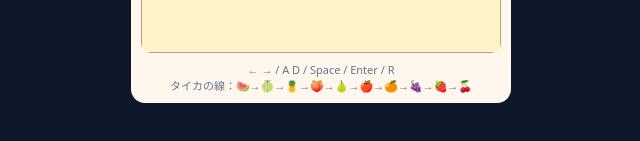
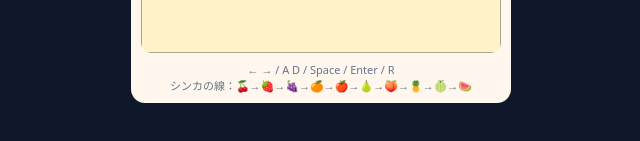
Before and after one commit to novelstar354/game30, a plain HTML site: page index.html in a window 1280 px wide. Shown: the part 609-750 px from the top of the page, without its empty margins (319-959 px from the left). Drawn offline with nearby package versions, Linux system fonts and the light colour scheme.

Commit message:
Update index.html

```diff
--- a/index.html
+++ b/index.html
@@ -122,7 +122,7 @@ canvas{
  <div id="guide"></div>
  <canvas id="world" width="360" height="520"></canvas>
  <div class="hint">← → / A D / Space / Enter / R<br>
- タイカの線：🍉→🍈→🍍→🍑→🍐→🍎→🍊→🍇→🍓→🍒
+ シンカの線：🍒→🍓→🍇→🍊→🍎→🍐→🍑→🍍→🍈→🍉
 </div>
 
 <div id="over" class="over" style="display:none">
```
